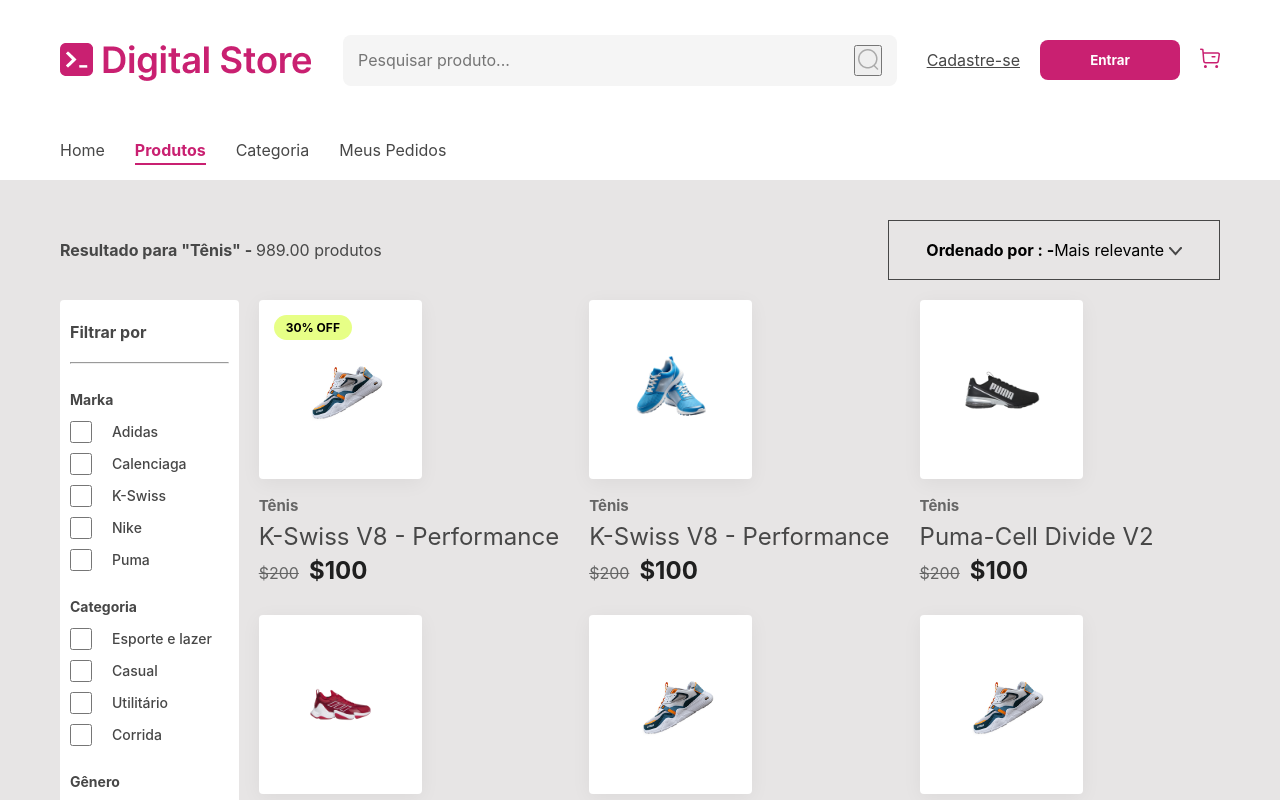
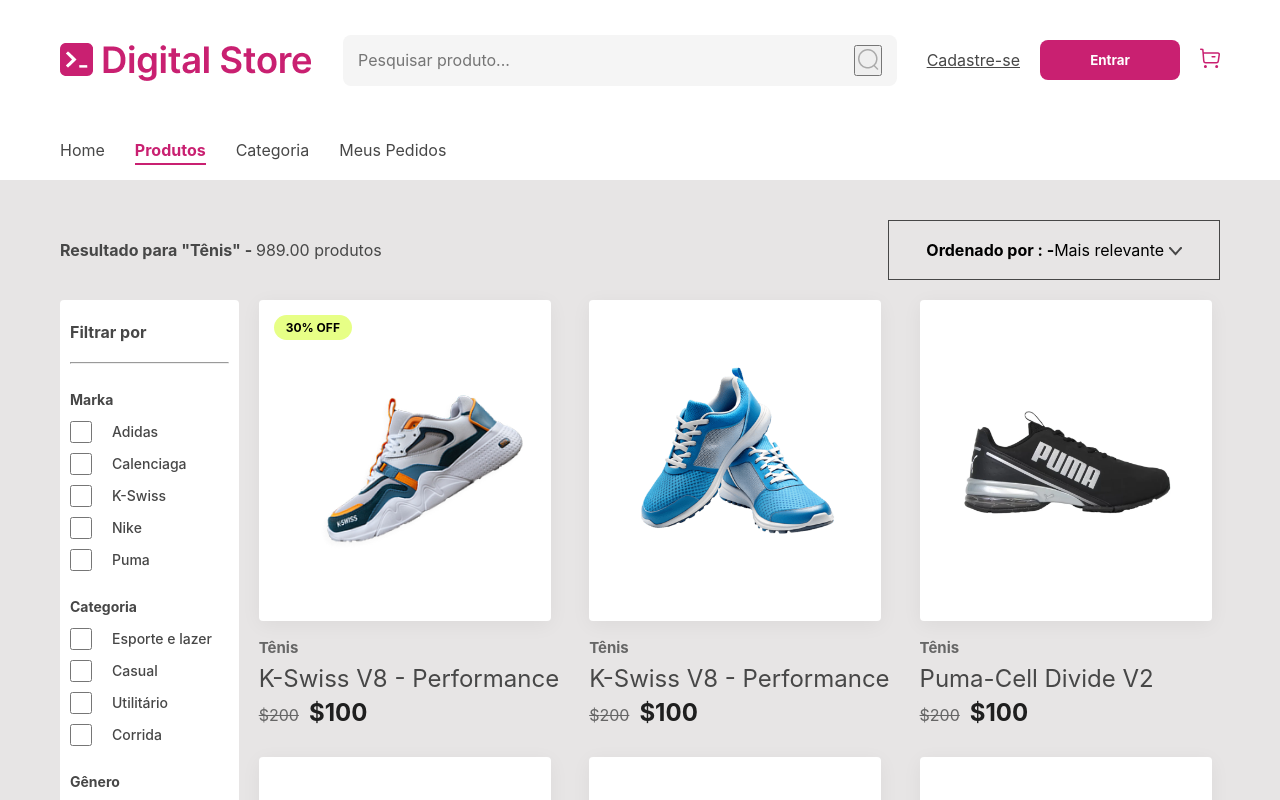
Before and after one commit to evenilsonguerreiro/projeto-frontend, a React (Vite) app: page /produtos in a window 1280 px wide. Shown: the top 800 px of the page. Built offline with nearby package versions, Linux system fonts and the light colour scheme.

Commit message:
mais uma correcao no card

```diff
--- a/src/Page/ProductListingPage/style.js
+++ b/src/Page/ProductListingPage/style.js
@@ -143,8 +143,6 @@
 
 
 
-
-
     .filtro {
         font-size: 16px;
         font-weight: bold;
@@ -156,7 +154,6 @@
 
     @media (max-width: 768px) {
         display: none;
-
 
          &.sidebarAberto {
         display: block;
@@ -185,10 +182,13 @@
 
 
 
+
     @media (max-width: 768px) {
+        width: 335px;
         display: grid;
         grid-template-columns: repeat(2, 1fr);
-        gap: 10px;
+        gap: 30px;
+        margin: auto;
 
     }
 
@@ -199,8 +199,8 @@
 
 
     .image-container {
-       width: 163px;
-        height: 179px;
+       width: 292px;
+        height: 321px;
         background-color: ${Cores.white};
         border-radius: 4px;
         padding: 50px 20px;
```
